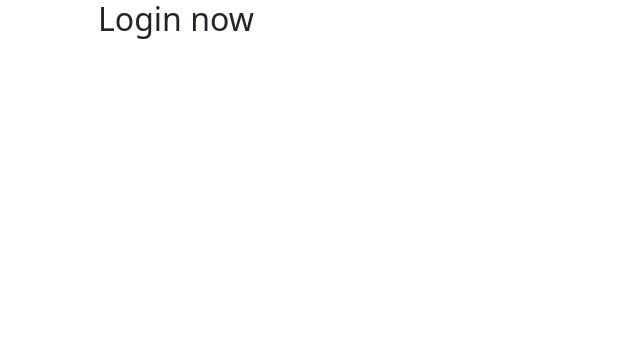
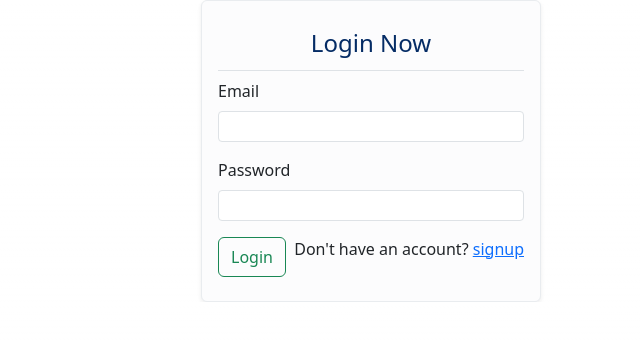
Before and after one commit to SoummoSinghoRoy/profit-lose-management_finance-log, a Next.js app in the folder client/: page /auth/login in a window 1280 px wide. Shown: the top 340 px of the page, without its empty margins (269-909 px from the left). Built offline with nearby package versions, Linux system fonts and the light colour scheme.

Commit message:
update signup functionality effect in client side, complete login functionality without redirection

```diff
--- a/client/pages/auth/login.tsx
+++ b/client/pages/auth/login.tsx
@@ -1,27 +1,126 @@
 import { useEffect, useState } from "react";
+import Link from 'next/link';
+import { useRouter } from "next/navigation";
 
 import Alert from "@/components/alert";
+import { IError } from "./signup";
+import { loginPostRequest } from "@/utility/fetcher";
+
+const initialState = {
+  email: '',
+  password: ''
+}
 
 const LogInPage = () => {
   const [alertMessage, setAlertMessage] = useState('');
   const [alertStatus, setAlertStatus] = useState(0);
+  const [loginState, setLogInState] = useState(initialState);
+  const [error, setError] = useState<IError>({});
+  const router = useRouter();
+
+  const changeHandler = (event: any) => {
+    setLogInState({...loginState, [event.target.name]: event.target.value})
+  }
+
+  const submitHandler = async (event: any) => {
+    event.preventDefault()
+    try {
+      const response = await loginPostRequest(loginState);
+      console.log(response);
+      if(response.status !== 200) {
+        setAlertMessage(response.message);
+        setAlertStatus(response.status);
+        const apiError: IError = {
+          message: {
+            username: response.error?.message?.username || '',
+            email: response.error?.message?.email || '',
+            password: response.error?.message?.password || '',
+            confirmPassword: response.error?.message?.confirmPassword || '',
+            thumbnail: response.error?.message?.thumbnail || '',
+          },
+        };
+        setError(apiError);
+      } else {
+        setError({});
+        setLogInState({
+          email: '',
+          password: ''
+        });
+        localStorage.setItem('authorized', response.isAuthenticated);
+        router.push('/');
+      }
+    } catch (error) {
+      console.log(error);
+      setAlertMessage('Internal server error');
+      setAlertStatus(500)
+    }
+  }
 
   useEffect(() => {
     const message = localStorage.getItem('signupMessage');
     const status = localStorage.getItem('signupStatus');
-    if(message !== undefined && status !== undefined) {
-      setAlertMessage(message!);
-      const statusToNumber = parseInt(status!);
-      setAlertStatus(statusToNumber);
+    if (message && status) {
+      setAlertMessage(message);
+      setAlertStatus(parseInt(status));
     }
-  },[alertMessage, alertStatus])
+    if (error) {
+      const timeoutId = setTimeout(() => {
+        setError({});
+        setLogInState({
+          email: '',
+          password: ''
+        });
+      }, 15000);
+      return () => clearTimeout(timeoutId);
+    }
+  }, []);
 
   return(
     <div className="container-fluid container-lg container-md">
       <div className="row d-flex justify-content-center">
-        <div className="col col-lg-6 col-md-6">
-        { alertMessage ? <Alert status= {alertStatus} message= {alertMessage}/> : null }
-          <h2>Login now</h2>
+        <div className="col col-lg-4 col-md-4">
+        <div className="card bg-light-subtle border-light-subtle shadow-sm py-2 mx-lg-2 mx-md-2">
+            <div className="card-body">
+            { alertMessage ? <Alert status= {alertStatus} message= {alertMessage}/> : null }
+              <div className="card-title border-bottom">
+                <h4 className="text-center py-1 text-primary-emphasis">Login Now</h4>
+              </div>
+              <form onSubmit={submitHandler}>
+                <div className="mb-3">
+                  <label htmlFor="email" className="form-label">Email</label>
+                  <input
+                    type="text"
+                    id="email"
+                    name="email"
+                    value={loginState.email}
+                    className="form-control form-control-sm"
+                    onChange={changeHandler}
+                  />
+                  <div className="invalid-feedback d-block">
+                    { error.message?.email && error.message.email }
+                  </div>
+                </div>
+                <div className="mb-3">
+                  <label htmlFor="password" className="form-label">Password</label>
+                  <input
+                    type="password"
+                    id="password"
+                    name="password"
+                    value={loginState.password}
+                    className="form-control form-control-sm"
+                    onChange={changeHandler}
+                  />
+                  <div className="invalid-feedback d-block">
+                    { error.message?.password && error.message.password }
+                  </div>
+                </div>
+                <div className="d-flex justify-content-between">
+                  <button type="submit" className="btn btn-outline-success">Login</button>
+                  <p>Don't have an account? <Link href="/auth/signup">signup</Link></p>
+                </div>
+              </form>
+            </div>
+          </div>
         </div>
       </div>
     </div>
--- a/client/utility/fetcher.tsx
+++ b/client/utility/fetcher.tsx
@@ -25,4 +25,26 @@ async function signupPostRequest(signupRequestBody: any): Promise<AuthApiRespone
   }
 }
 
-export { signupPostRequest };
+
+async function loginPostRequest(loginRequestBody: any): Promise<AuthApiRespone> {
+  try {
+    const { data } = await axios.post('http://localhost:7272/api/auth/login',
+      loginRequestBody,
+      {
+        headers: {
+          'Content-Type': 'application/json'
+        }
+      }
+    )
+    return data;
+  } catch (error) {
+    console.log(error);
+    const res: AuthApiRespone = {
+      status: 500,
+      message: `Internal server error`
+    }
+    return res;
+  }
+}
+
+export { signupPostRequest, loginPostRequest };
```
Also changed, not shown: client/pages/auth/signup.tsx (+6 -5 lines).
